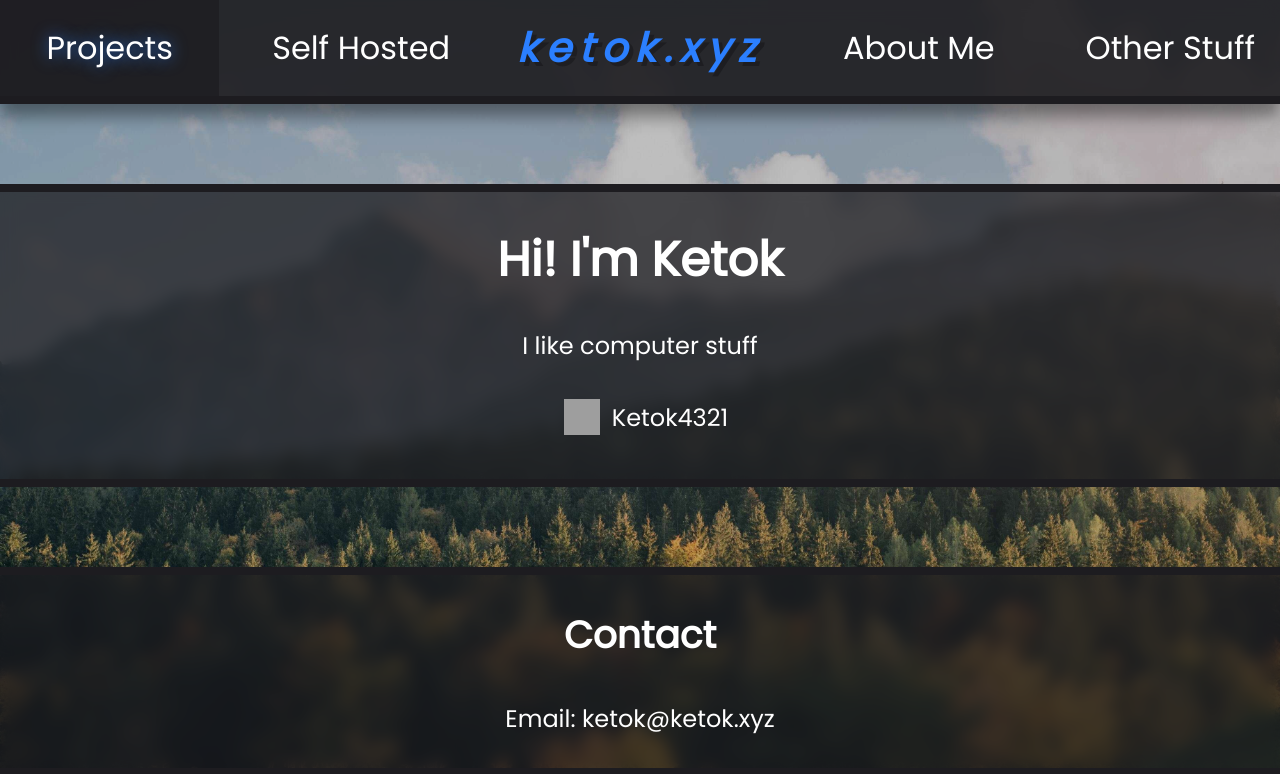
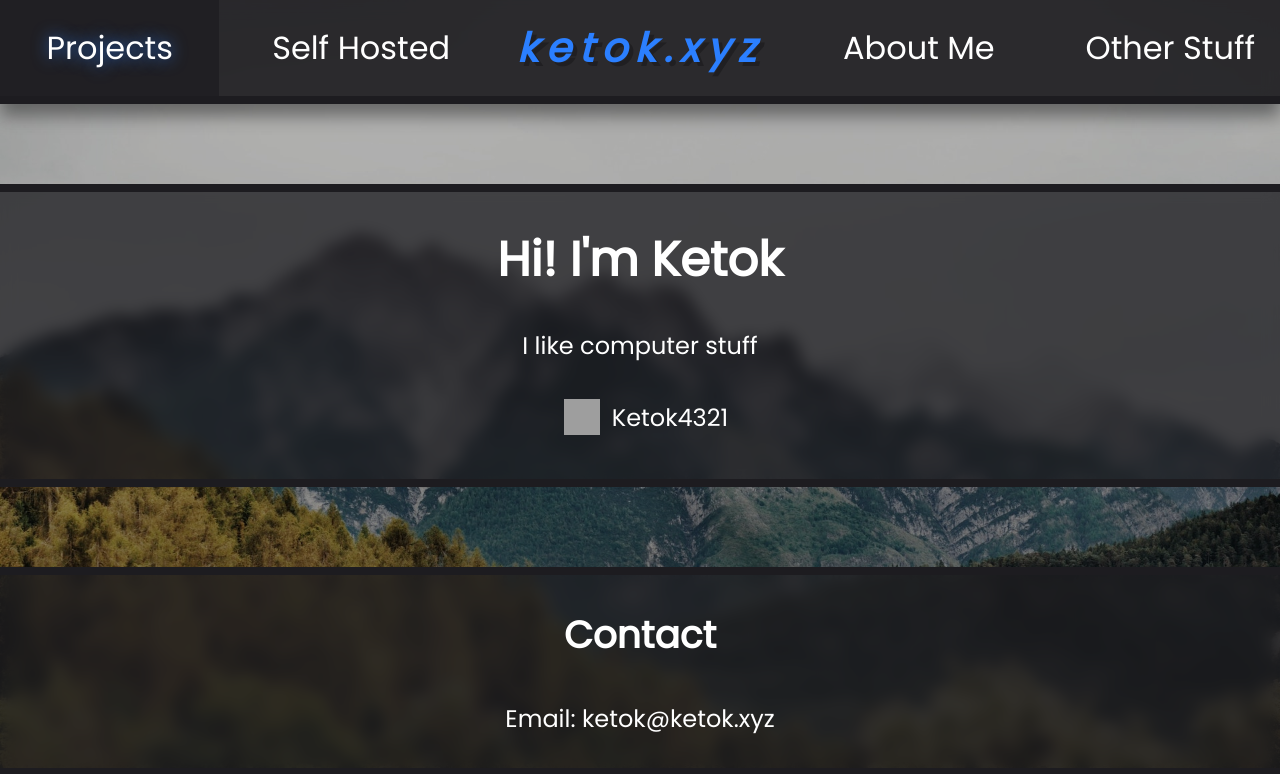
Before and after one commit to Ketok4321/website, a SvelteKit app: page / in a window 1280 px wide. Shown: the top 774 px of the page. Built offline with nearby package versions, Linux system fonts and the light colour scheme; grey boxes are pictures that could not be loaded.

Commit message:
New background

```diff
--- a/static/global.css
+++ b/static/global.css
@@ -25,12 +25,12 @@
 }
 
 body {
-    background: linear-gradient(rgba(0, 0, 0, 0.25), rgba(0, 0, 0, 0.25)), url(img/pexels-laura-stanley-5644346-compressed.jpg) no-repeat center center fixed;
+    background: linear-gradient(rgba(0, 0, 0, 0.25), rgba(0, 0, 0, 0.25), rgba(0, 0, 0, 0.5)), url(img/pexels-photograph-3961942.jpg) no-repeat center center fixed;
     background-size: cover;
 
     margin: 0;
     width: 100%;
-    height: 100%;
+    height: 100vh;
 
     font-family: 'Poppins', sans-serif;
     color: var(--color-text-dark);
```
Also changed, not shown: static/img/pexels-photograph-3961942.jpg (added).
